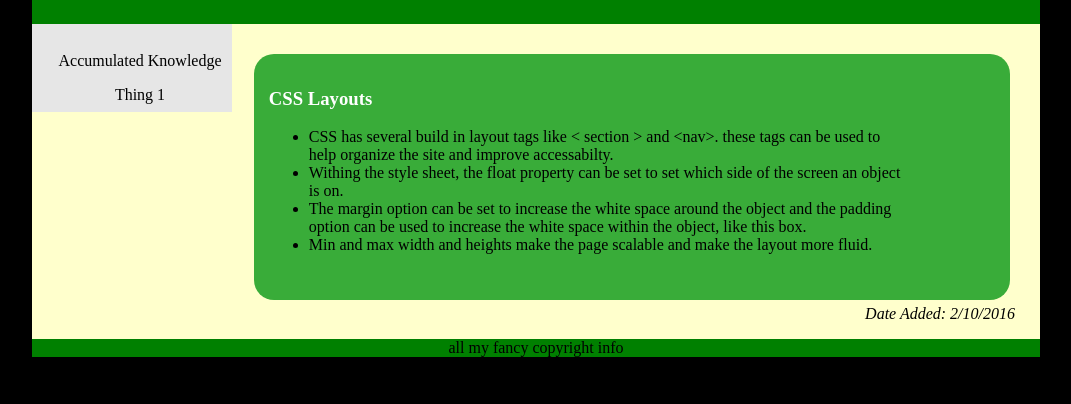
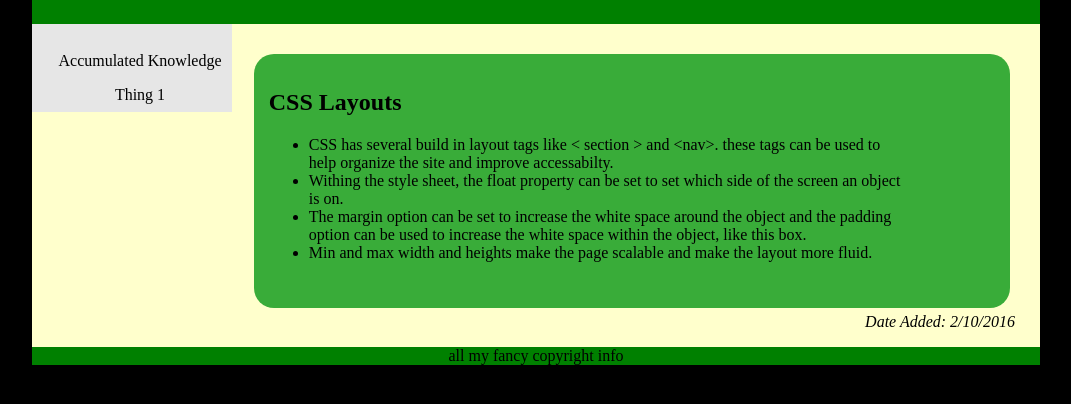
Before and after one commit to mattwarenski/runner272.github.io, a plain HTML site: page fact1.html in a window 1280 px wide. Shown: the part 74-478 px from the top of the page, without its empty margins (104-1175 px from the left). Drawn offline with Linux system fonts and the light colour scheme.

Commit message:
fixed header

```diff
--- a/fact1.html
+++ b/fact1.html
@@ -17,7 +17,7 @@
     </nav>
     <section id="fact">
 
-      <h3>CSS Layouts</h3>
+      <h1>CSS Layouts</h1>
       <p><ul>
         <li>CSS has several build in layout tags like &lt; section &gt; and &lt;nav&gt;.
           these tags can be used to help organize the site and improve accessabilty.
```
